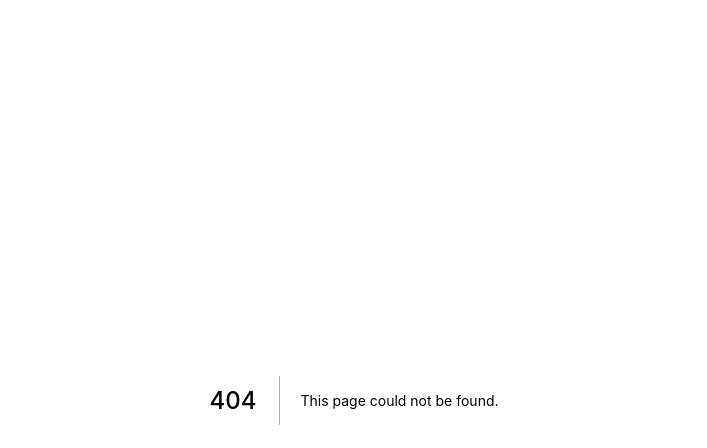
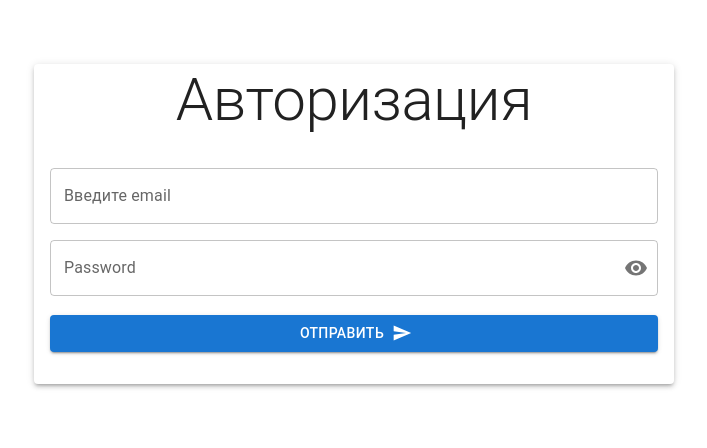
Before and after one commit to Isl0m/next-ts, a Next.js app: page /auth/signin in a window 1280 px wide. Before the commit this address had no page. Shown: the top 448 px of the page, without its empty margins (286-993 px from the left). Built offline with nearby package versions, Linux system fonts and the light colour scheme.

Commit message:
update signup

```diff
--- /dev/null
+++ b/app/components/SignIn/index.tsx
@@ -0,0 +1,51 @@
+import { useForm, SubmitHandler } from 'react-hook-form';
+import { Stack, Paper, Typography, Button } from '@mui/material';
+import SendIcon from '@mui/icons-material/Send';
+
+import MInput from '../MInput';
+import PasswordField from '../MInput/PasswordField';
+import { IFormInput } from './signup.interface';
+import Link from 'next/link';
+
+const SignIn: React.FC = () => {
+  const { control, handleSubmit } = useForm<IFormInput>({
+    mode: 'onChange',
+  });
+
+  const onSubmit: SubmitHandler<IFormInput> = (data) => {
+    console.log(data);
+  };
+
+  return (
+    <Paper elevation={3} sx={{ width: '50%', mx: 'auto', mt: '4rem' }}>
+      <Typography align="center" variant="h2" component="div">
+        Авторизация
+      </Typography>
+      <form onSubmit={handleSubmit(onSubmit)} style={{ padding: '2rem 1rem' }}>
+        <Stack spacing={2}>
+          <MInput
+            name="email"
+            label="Введите email"
+            control={control}
+            customRule={{
+              required: 'Поле обязательно для заполнения',
+            }}
+          />
+          <PasswordField
+            name="password"
+            label="Введите пароль"
+            control={control}
+            customRule={{
+              required: 'Поле обязательно для заполнения',
+            }}
+          />
+          <Button variant="contained" type="submit" endIcon={<SendIcon />}>
+            Отправить
+          </Button>
+        </Stack>
+      </form>
+    </Paper>
+  );
+};
+
+export default SignIn;
--- /dev/null
+++ b/app/components/SignIn/signup.interface.ts
@@ -0,0 +1,4 @@
+export interface IFormInput {
+    email: string;
+    password: string;
+  }
--- /dev/null
+++ b/pages/auth/signin.tsx
@@ -0,0 +1,19 @@
+import type { NextPage } from 'next';
+import Head from 'next/head';
+
+import SignInForm from '../../app/components/SignIn';
+
+const SignIn: NextPage = () => {
+  return (
+    <>
+      <Head>
+        <title>SignIn Page</title>
+        <meta name="description" content="Generated by create next app" />
+        <link rel="icon" href="/favicon.ico" />
+      </Head>
+      <SignInForm />
+    </>
+  );
+};
+
+export default SignIn;
--- a/pages/index.tsx
+++ b/pages/index.tsx
@@ -17,10 +17,10 @@ const Home: NextPage = () => {
       </Typography>
       <Stack direction="row" justifyContent="center" spacing={2}>
         <Link href="/auth/signup" passHref>
-          <Button variant="outlined" >Sign Up</Button>
+          <Button variant="outlined" >Регистрация</Button>
         </Link>
         <Link href="/auth/signin" passHref>
-          <Button variant="outlined" >Sign In</Button>
+          <Button variant="outlined" >Войти</Button>
         </Link>
       </Stack>
     </>
```
Also changed, not shown: app/components/SignUp/index.tsx (+9 -3 lines).
